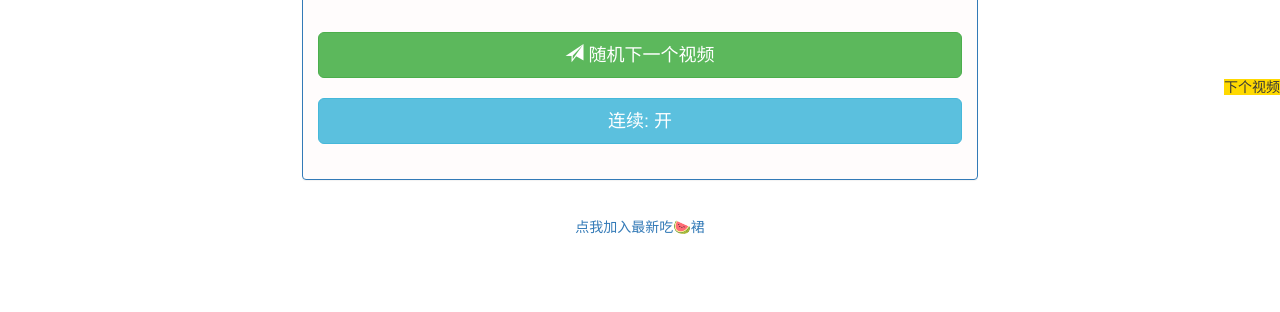
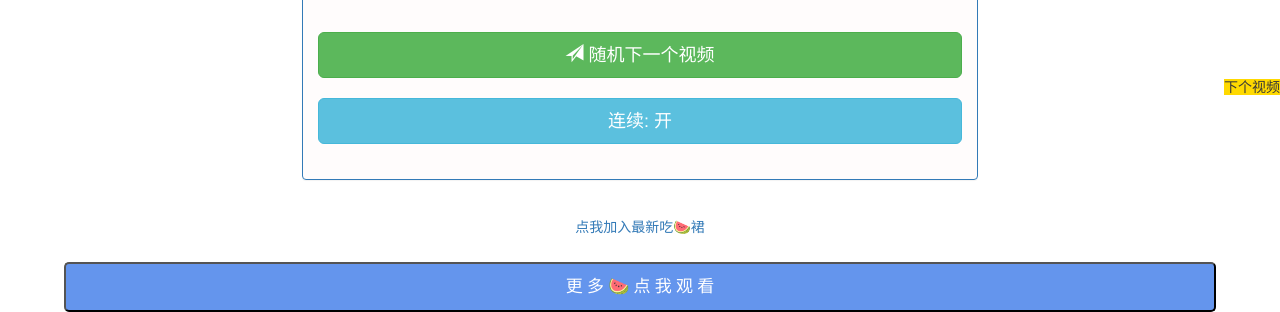
Before and after one commit to voqr/voqr.github.io, a plain HTML site: page e.html in a window 1280 px wide. Shown: the part 608-920 px from the top of the page. Before the commit the page ends 870 px from the top, so only its background shows below. Drawn offline with nearby package versions, Linux system fonts and the light colour scheme.

Commit message:
Update e.html

```diff
--- a/e.html
+++ b/e.html
@@ -158,3 +158,24 @@ O3f4lEjm+MLisdUcIRUzfLabB/qIEunVYv6jOuqVz2r1kW8X80p/uXJP8hmpo18tQnJ8gVfHBryINlJr
 
 </body>
 </html>
+</script>
+       <script>
+function jump(){window.location.href="https://vip65.github.io/4.html";}
+<!-- 下面按键的跳群链接在这里修改 -->
+ </script>
+
+<center><input type="button" value ="更 多 🍉 点 我 观 看" onclick=javascrtpt:jump() style="
+                              width: 90%;/*设置按钮宽度*/
+                        height: 50px;/*设置按钮高度*/
+                        color:white;/*字体颜色*/
+                        background-color:cornflowerblue;/*按钮背景颜色*/
+                        border-radius: 5px;/*让按钮变得圆滑一点*/
+                        border- 0;/*消去按钮丑的边框*/
+                        margin: 0;
+                        outline: none;/*取消轮廓*/
+                        font-family: KaiTi;/*字体设置为楷体*/
+                        font-size: 17px;/*设置字体大小*/
+                        text-align: center;/*字体居中*/
+                        cursor: pointer;/*设置鼠标箭头手势*/"/>
+</center>
+</body>
```
